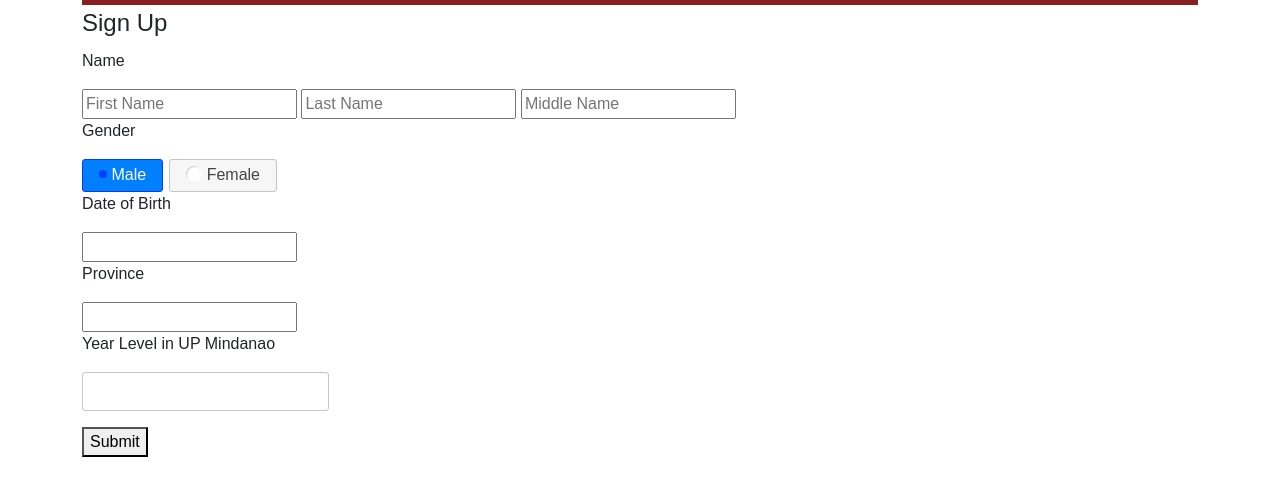
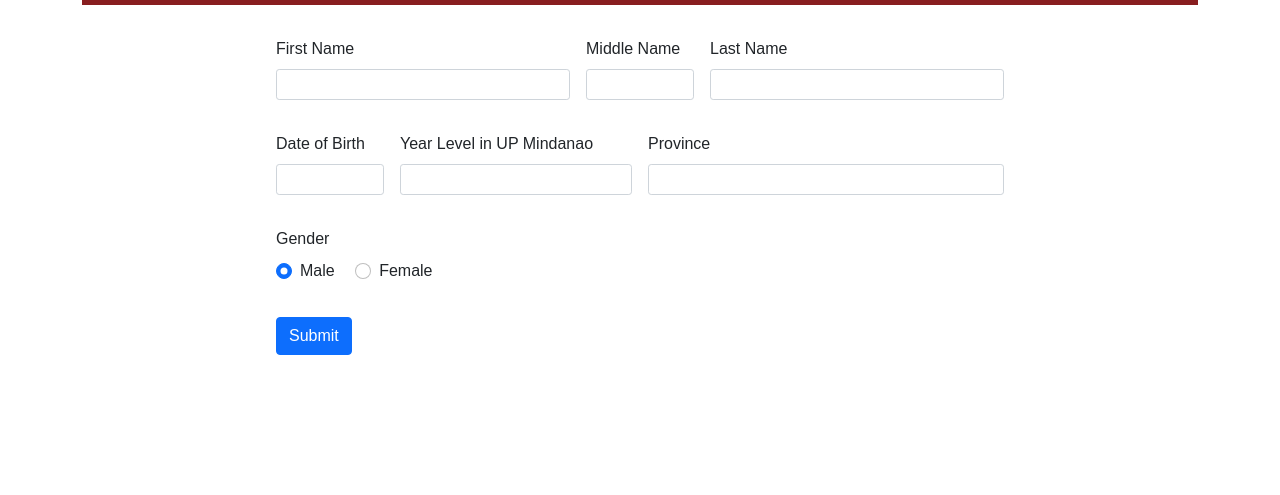
Before and after one commit to cPoledoUP/programming-assignment, a plain HTML site: page sign-up.html in a window 1280 px wide. Shown: the part 205-700 px from the top of the page. Drawn offline with Linux system fonts and the light colour scheme.

Commit message:
modified sign-up.html to use bootstrap

```diff
--- a/sign-up.html
+++ b/sign-up.html
@@ -47,15 +47,11 @@
                 "Tawi-Tawi"
             ];
 
-            $(".control-group").controlgroup();
-            $(".cbradio").checkboxradio();
             $("#datepicker").datepicker();
             $("#autocomplete").autocomplete({
                 source: provinces
             });
-            $("#spinner").spinner();
-            $("#submit").button();
-            $("button").click(function() {
+            $("#submit").click(function() {
                 var fname = $("#fname").val();
                 var lname = $("#lname").val();
                 var mname = $("#mname").val();
@@ -116,27 +112,49 @@
 </nav>
 
 <!-- Main Content -->
+<div class="row justify-content-center">
+<form class="col-sm-8 row g-3">
+    <div class="mb-3 col-lg-5">
+        <label for="fname" class="form-label">First Name</label>
+        <input type="text" name="fname" id="fname" class="form-control form-control-sm">
+    </div>
+    <div class="mb-3 col-lg-2">
+        <label for="mname" class="form-label">Middle Name</label>
+        <input type="text" name="mname" id="mname" class="form-control form-control-sm">
+    </div>
+    <div class="mb-3 col-lg-5">
+        <label for="lname" class="form-label">Last Name</label>
+        <input type="text" name="lname" id="lname" class="form-control form-control-sm">
+    </div>
+    <div class="mb-3 col-lg-2">
+        <label for="datepicker" class="form-label">Date of Birth</label>
+        <input type="text" name="date" id="datepicker" class="form-control form-control-sm">
+    </div>
+    <div class="mb-3 col-lg-4">
+        <label for="spinner" class="form-label">Year Level in UP Mindanao</label>
+        <input type="number" id="spinner" name="yearlevel" class="form-control form-control-sm">
+    </div>
+    <div class="mb-3 col-lg-6">
+        <label class="form-label" for="autocomplete">Province</label>
+        <input type="text" name="province" id="autocomplete" class="form-control form-control-sm">
+    </div>
+    <div class="mb-3">
+        <p class="form-label">Gender</p>
+        <div class="form-check form-check-inline">
+            <input class="form-check-input" type="radio" name="gender" id="male" value="male" checked>
+            <label for="male" class="form-check-label">Male</label>
+        </div>
+        <div class="form-check form-check-inline">
+            <input class="form-check-input" type="radio" name="gender" id="female" value="female">
+            <label for="female" class="form-check-label">Female</label>
+         </div>
+    </div>
+    <div class="mb-3 col-lg-12">
+        <button id="submit" class="btn btn-primary">Submit</button>
+    </div>
+</form>
+</div>
 
-<fieldset>
-    <legend>Sign Up</legend>
-    <p>Name</p>
-    <div class="control-group">
-        <input type="text" name="fname" id="fname" placeholder="First Name">
-        <input type="text" name="lname" id="lname" placeholder="Last Name">
-        <input type="text" name="mname" id="mname" placeholder="Middle Name">
-    </div>
-    <p>Gender</p>
-    <input class="cbradio" type="radio" name="gender" id="male" value="male" checked><label for="male">Male</label>
-    <input class="cbradio" type="radio" name="gender" id="female" value="female"><label for="female">Female</label>
-    <p>Date of Birth</p>
-    <input type="text" name="date" id="datepicker">
-    <p>Province</p>
-    <input type="text" name="province" id="autocomplete">
-    <p>Year Level in UP Mindanao</p>
-    <input type="text" name="yearlevel" id="spinner">
-    <p></p>
-    <button id="submit">Submit</button>
-</fieldset>
 </div>
 </div>
 </div>
```
